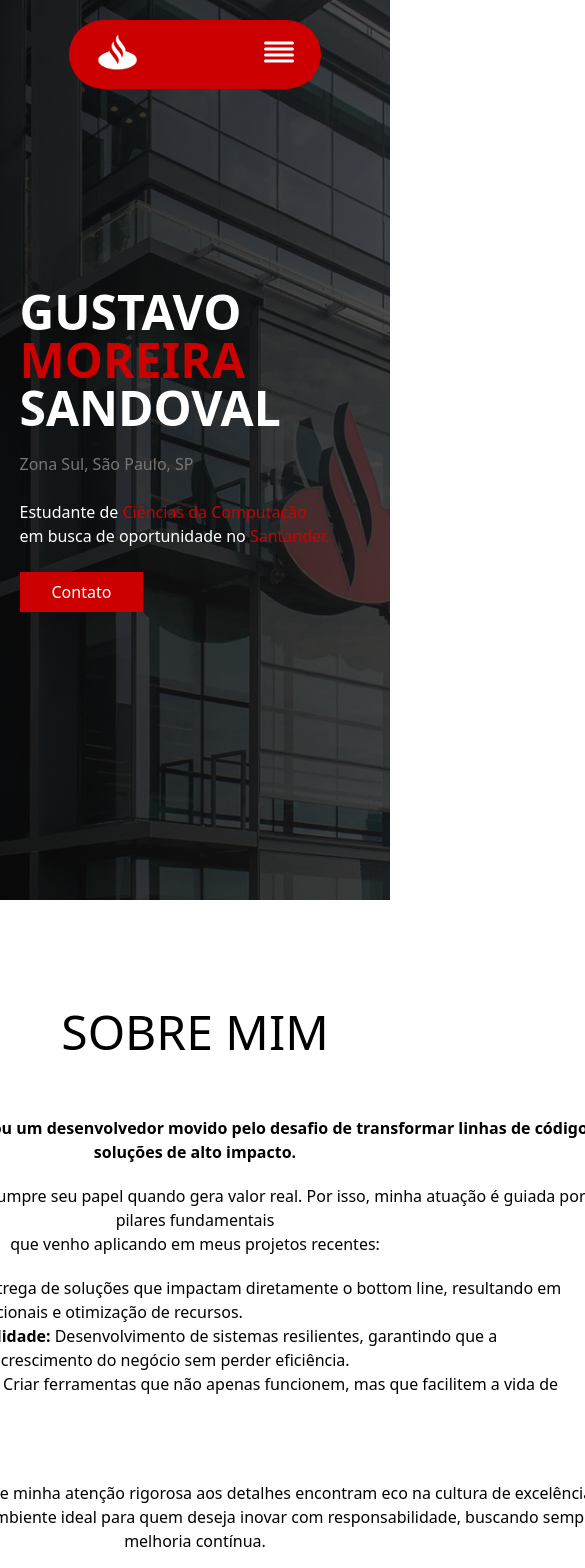
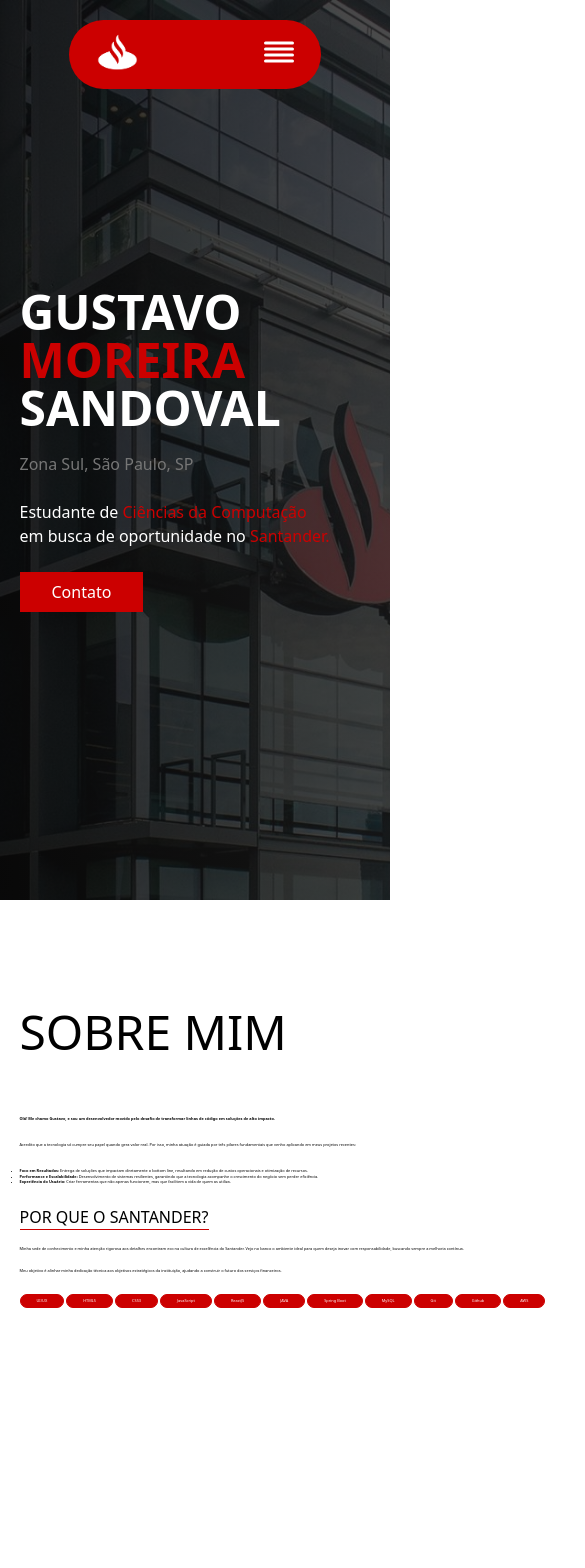
Before and after one commit to GustavoMSandoval/Portfolio-Santander, a React (Vite) app: page / in a window 390 px wide. Shown: the top 1568 px of the page, 585 px wide, since content can reach past the window. After the commit the page ends 1404 px from the top, so only its background shows below. Built offline with nearby package versions, Linux system fonts and the light colour scheme.

Commit message:
fix: Arrumando responsividade

```diff
--- a/src/components/sections/About.tsx
+++ b/src/components/sections/About.tsx
@@ -1,19 +1,19 @@
 export default function AboutSection() {
   return (
     <section id="sobre">
-        <div className="section-container flex flex-col items-center gap-12">
+        <div className="section-container flex flex-col lg:items-center gap-12">
             <h2 className="section-title">
                 sobre mim
             </h2>
-            <div className="flex flex-col gap-5">
-                  <p className="text-center font-bold">
+            <div className="flex flex-wrap flex-col gap-5 w-2xl  md:w-full about-text">
+                  <p className="lg:text-center font-bold">
                     Olá! Me chamo Gustavo, e sou um desenvolvedor movido pelo desafio de transformar linhas de código em soluções de alto impacto.
                   </p>
                   <div className="flex flex-col gap-5">
-                    <p className="text-center">
-                        Acredito que a tecnologia só cumpre seu papel quando gera valor real. Por isso, minha atuação é guiada por três pilares fundamentais <br/> que venho aplicando em meus projetos recentes:
+                    <p className="lg:text-center">
+                        Acredito que a tecnologia só cumpre seu papel quando gera valor real. Por isso, minha atuação é guiada por três pilares fundamentais <br className="hidden lg:block"/> que venho aplicando em meus projetos recentes:
                     </p>
-                      <div className="flex flex-col items-center w-3xl mx-auto  md:my-6">
+                      <div className="flex flex-col lg:items-center lg:w-3xl lg:mx-auto  md:my-6">
                         <ul className="about-list ">
                                 <li>
                                     <p><span className="font-bold">Foco em Resultados:</span> Entrega de soluções que impactam diretamente o bottom line, resultando em redução de custos operacionais e otimização de recursos.</p>
@@ -27,15 +27,15 @@
                         </ul>
                     </div>
                 </div>
-                <div className="flex flex-col gap-4 mx-auto w-4xl">
+                <div className="flex flex-col flex-wrap gap-4 mx-auto w-4xl">
                     <h3 className="section-subtitle">Por que o Santander?</h3>
-                    <div className="text-center flex flex-col gap-4">
+                    <div className="lg:text-center flex flex-wrap flex-col gap-4">
                         <p>Minha sede de conhecimento e minha atenção rigorosa aos detalhes encontram eco na cultura de excelência do Santander. Vejo no banco o ambiente ideal para quem deseja inovar com responsabilidade, buscando sempre a melhoria contínua.</p>
                         <p>Meu objetivo é alinhar minha dedicação técnica aos objetivos estratégicos da instituição, ajudando a construir o futuro dos serviços financeiros.</p>
                     </div>
                 </div>
-                <div className="mx-auto">
-                    <ul className="technology-list flex flex-wrap gap-2">
+                <div className="lg:mx-auto">
+                    <ul className="technology-list flex flex-wrap gap-0.5 lg:gap-2">
                         <li className="technology-list-item">UI/UX</li>
                         <li className="technology-list-item">HTML5</li>
                         <li className="technology-list-item">CSS3</li>
--- /dev/null
+++ b/src/components/sections/Experience.tsx
@@ -0,0 +1,5 @@
+export default function ExperienceSection() {
+  return (
+    <div>Experience</div>
+  )
+}
--- a/src/index.css
+++ b/src/index.css
@@ -91,6 +91,7 @@
   text-transform: uppercase;
   background: linear-gradient(var(--primary, var(--primary))) bottom center no-repeat;
   background-size: 70% 3px;
+  width: fit-content;
 }
 
 .section-subtitle {
@@ -133,6 +134,10 @@
   list-style: disc;
 }
 
+.about-text {
+  font-size: clamp(.2rem, 1vw, 1rem)
+}
+
 .technology-list-item {
   color: var(--light);
   background-color: var(--primary);
```
